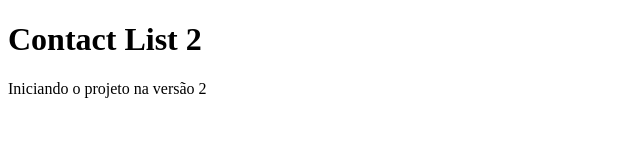
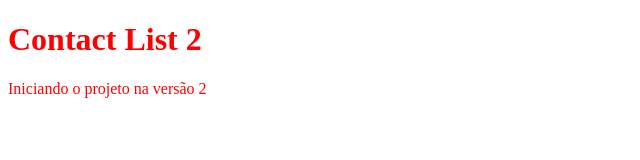
Before and after one commit to alanacarolina/contact-list2, a plain HTML site: page index.html in a window 1280 px wide. Shown: the whole page, without its empty margins (0-640 px from the left). Drawn offline with Linux system fonts and the light colour scheme.

Commit message:
Adiciona link css e folha de estilos na pasta assets

```diff
--- /dev/null
+++ b/assets/style.css
@@ -0,0 +1,3 @@
+body {
+    color: red;
+}
--- a/index.html
+++ b/index.html
@@ -1,6 +1,7 @@
 <!DOCTYPE html>
 <html lang="en">
 <head>
+    <link rel="stylesheet" href="assets/style.css">
     <meta charset="UTF-8">
     <meta name="viewport" content="width=device-width, initial-scale=1.0">
     <title>Inicio</title>
```
